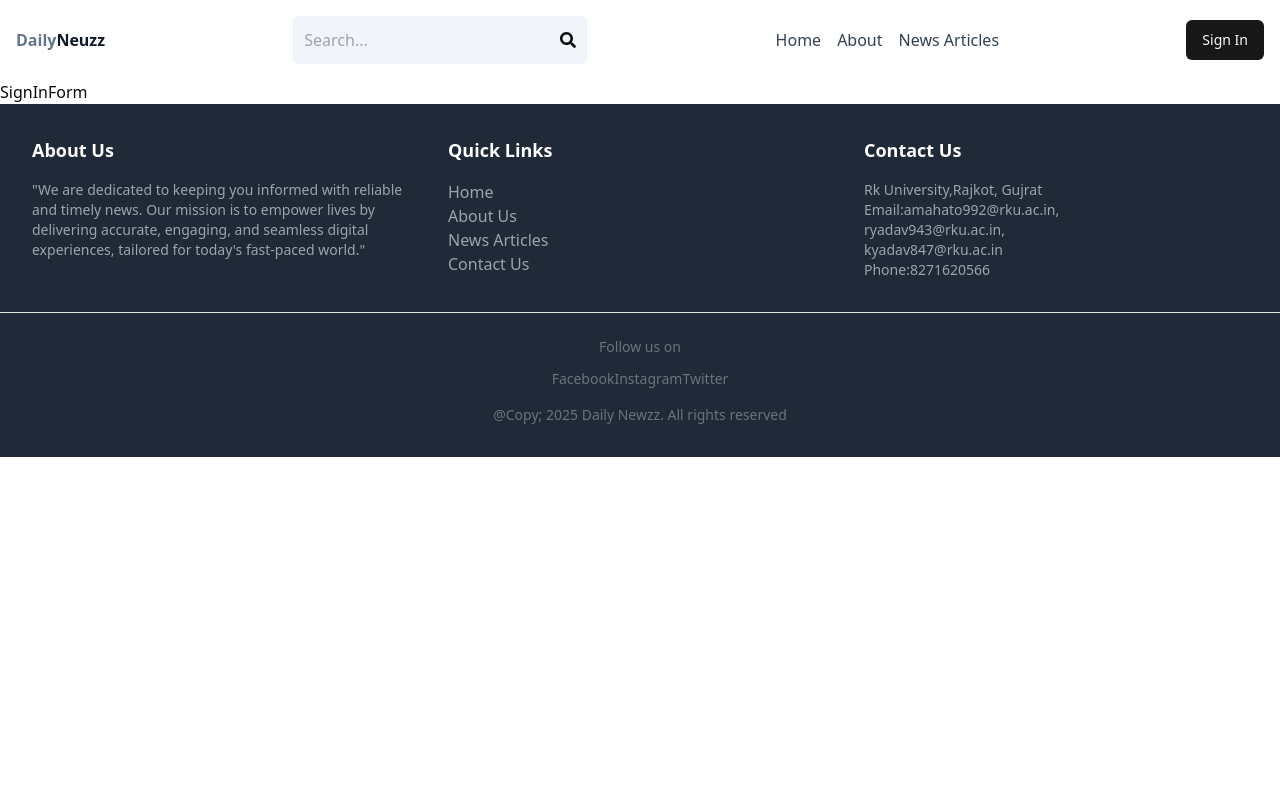
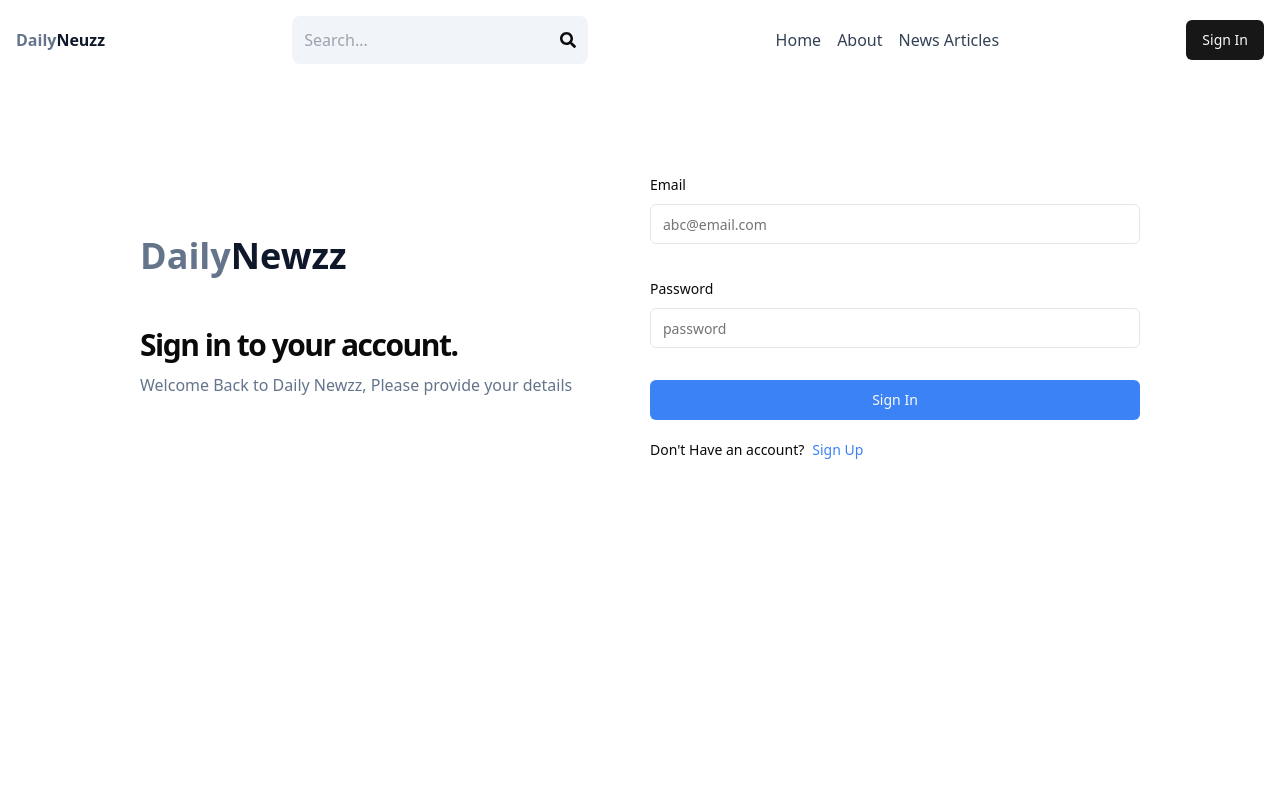
Before and after one commit to ArjunMahato1/MORNING-DISPATCH-TUTORIAL, a React (Vite) app in the folder frontend/: page /sign-in in a window 1280 px wide. Shown: the top 800 px of the page. Built offline with nearby package versions, Linux system fonts and the light colour scheme.

Commit message:
added signin form with functionality

```diff
--- a/frontend/src/auth/forms/SignInForm.jsx
+++ b/frontend/src/auth/forms/SignInForm.jsx
@@ -1,9 +1,141 @@
-import React from 'react'
+import React, { useState } from 'react';
+import { Link, useNavigate } from "react-router-dom";
+import { z } from "zod";
+import { zodResolver } from "@hookform/resolvers/zod";
+import { useForm as useReactHookForm } from "react-hook-form";
+import { Button } from "@/components/ui/button";
+
+
+import {
+  Form,
+  FormControl,
+  FormDescription,
+  FormField,
+  FormItem,
+  FormLabel,
+  FormMessage,
+} from "@/components/ui/form";
+import { Input } from "@/components/ui/input";
+import { useToast } from '@/hooks/use-toast';
+
+// Fix the schema for email validation
+const formSchema = z.object({
+  email: z.string().email("Invalid email address").max(50),  // Fixed email validation
+  password: z.string().min(8, { message: "Password must be at least 8 characters" }).max(50),
+});
 
 const SignInForm = () => {
+  const {toast} = useToast()  // Make sure you have useToast properly set up
+  const navigate = useNavigate();
+  const [loading, setLoading] = useState(false);
+  const [errorMessage, setErrorMessage] = useState(null);
+
+  const form = useReactHookForm({
+    resolver: zodResolver(formSchema),
+    defaultValues: {
+      email: "",
+      password: "",
+    },
+  });
+
+  // Submit form
+  async function onSubmit(values) {
+    try {
+      setLoading(true);
+      setErrorMessage(null);
+      const res = await fetch("/api/auth/signin", {
+        method: "POST",
+        headers: {
+          "Content-Type": "application/json",
+        },
+        body: JSON.stringify(values),
+      });
+      const data = await res.json();
+
+      if (data.success === false) {
+        setLoading(false);
+        toast({ title: "Sign in failed! Please try again" });
+        return setErrorMessage(data.message || "Unknown error occurred");
+      }
+
+      setLoading(false);
+      if (res.ok) {
+        toast({ title: "Sign in successful!" });
+        navigate("/");
+      }
+    } catch (error) {
+      setErrorMessage(error.message);
+      setLoading(false);
+      toast({ title: "Something went wrong!" });
+    }
+  }
+
   return (
-    <div>SignInForm</div>
-  )
-}
+    <div className="min-h-screen mt-20">
+      <div className="flex flex-col max-w-3xl gap-5 p-3 mx-auto sm:max-w-5xl md:flex-row md:items-center">
+        {/* Left */}
+        <div className="flex-1">
+          <Link to={"/"} className='flex flex-wrap text-2xl font-bold sm:text-4xl'>
+            <span className="text-slate-500">Daily</span>
+            <span className="text-slate-900">Newzz</span>
+          </Link>
 
-export default SignInForm
+          <h2 className="text-[24px] md:text-[30px] font-bold leading-[140%] tracking-tighter pt-5 sm:pt-12">
+            Sign in to your account.
+          </h2>
+          <p className="text-slate-500 text-[14px] font-medium leading-[140%] md:text-[16px] md:font-normal mt-2">
+            Welcome Back to Daily Newzz, Please provide your details
+          </p>
+        </div>
+
+        {/* Right (form section) */}
+        <div className="flex-1">
+          <Form {...form}>
+            <form onSubmit={form.handleSubmit(onSubmit)} className="space-y-8">
+
+              <FormField
+                control={form.control}
+                name="email"
+                render={({ field }) => (
+                  <FormItem>
+                    <FormLabel>Email</FormLabel>
+                    <FormControl>
+                      <Input type="email" placeholder="abc@email.com" {...field} />
+                    </FormControl>
+                    <FormMessage />
+                  </FormItem>
+                )}
+              />
+
+              <FormField
+                control={form.control}
+                name="password"
+                render={({ field }) => (
+                  <FormItem>
+                    <FormLabel>Password</FormLabel>
+                    <FormControl>
+                      <Input type="password" placeholder="password" {...field} />
+                    </FormControl>
+                    <FormMessage />
+                  </FormItem>
+                )}
+              />
+
+              <Button type="submit" className="w-full bg-blue-500" disabled={loading}>
+                {loading ? <span className="animate-pulse">Loading.....</span> : <span>Sign In</span>}
+              </Button>
+            </form>
+          </Form>
+
+          <div className='flex gap-2 mt-5 text-sm'>
+            <span>Don't Have an account?</span>
+            <Link to={"/sign-up"} className='text-blue-500 hover:underline'>Sign Up</Link>
+          </div>
+          {errorMessage && <p className='mt-5 text-red-500'>{errorMessage}</p>}
+        </div>
+      </div>
+    </div>
+  );
+};
+
+export default SignInForm;
```
